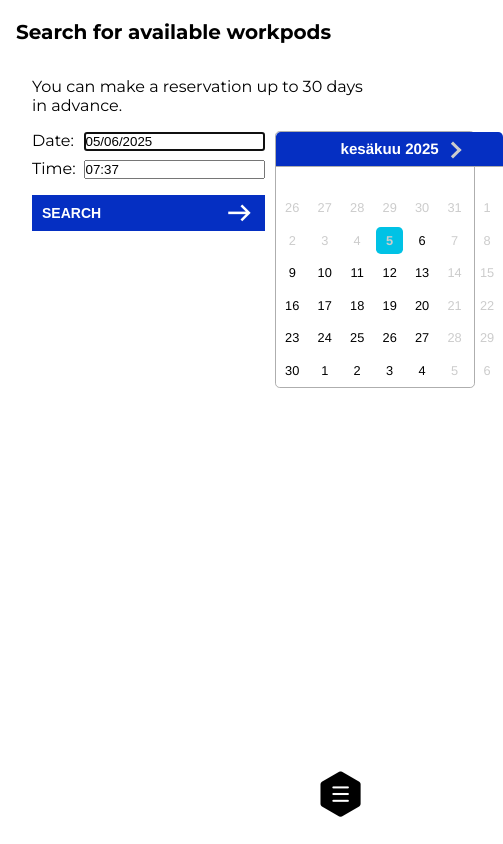
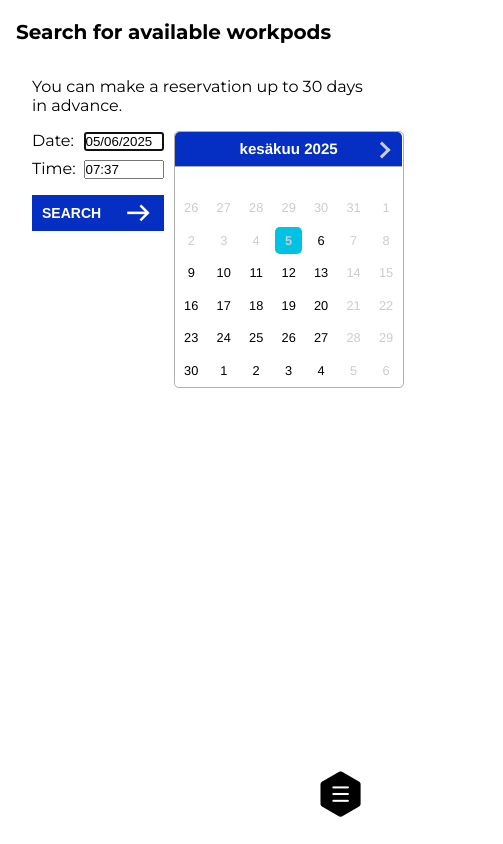
Before and after one commit to oskarisuonpaa/work-pod-end-user-interface, a React (Vite) app in the folder app/: page /search in a window 390 px wide. Shown: the whole page, 503 px wide, since content can reach past the window. Built offline with nearby package versions, Linux system fonts and the light colour scheme; no server answers; sample sign-in values are in the browser's storage.

Commit message:
Modified search page styling to fit it better on phone screen

```diff
--- a/app/src/components/Search/Search.css
+++ b/app/src/components/Search/Search.css
@@ -4,9 +4,7 @@
 .search-form {
     display: grid;
     gap: 0.5rem;
-    max-width: 400px;
     padding: 1rem;
-
     grid-template-columns: max-content max-content;
 }
 
@@ -16,8 +14,8 @@
     grid-column-end: 3;
 }
 /* calendar */
-#searchContainer .react-datepicker-popper {
-    width: auto;
+#searchForm .react-datepicker-popper {
+    border: 0;
     padding: 0;
     margin: 0;
     position: absolute !important;
@@ -28,9 +26,12 @@
     position: absolute;
     top: 0;
 }
+.react-datepicker__input-container input{
+    width: 6em;
+}
 
 .custom-calendar {
-    width: clamp(200px, 200px, 300px);
+    width: clamp(230px, 230px, 400px);
     padding: 0;
 
     .react-datepicker__day--selected {
@@ -78,7 +79,6 @@
 
 /* time */
 .react-datepicker__time-container {
-    width: 100px;
     padding: 0;
     margin: 0;
 }
```
